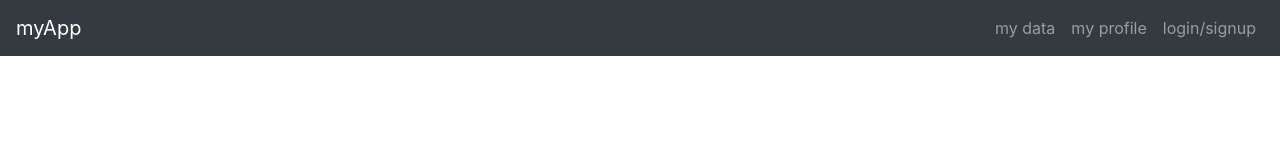
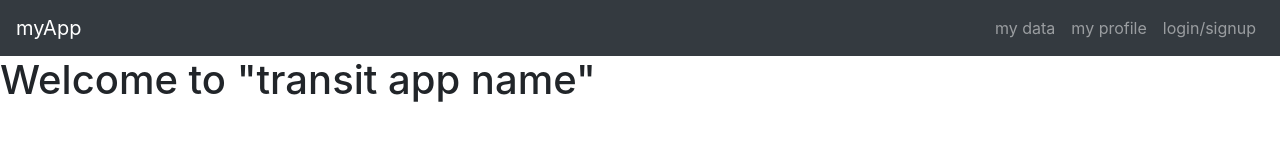
Before and after one commit to Dimuzone/riderly, a plain HTML site: page index.html in a window 1280 px wide. Drawn offline with nearby package versions, Linux system fonts and the light colour scheme.

Commit message:
added a header to the index.

```diff
--- a/index.html
+++ b/index.html
@@ -42,6 +42,10 @@
         </div>
     </nav>
 
+    <header>
+        <h1>Welcome to "transit app name"</h1>
+    </header>
+
     <!----------------------------------------------->
     <!-- JS: Boostrap, Firebase, API related    -->
     <!----------------------------------------------->
@@ -60,4 +64,5 @@
     <!--------------------------------------------------------------------->
 
 </body>
+
 </html>
```
Also changed, not shown: README.md.
